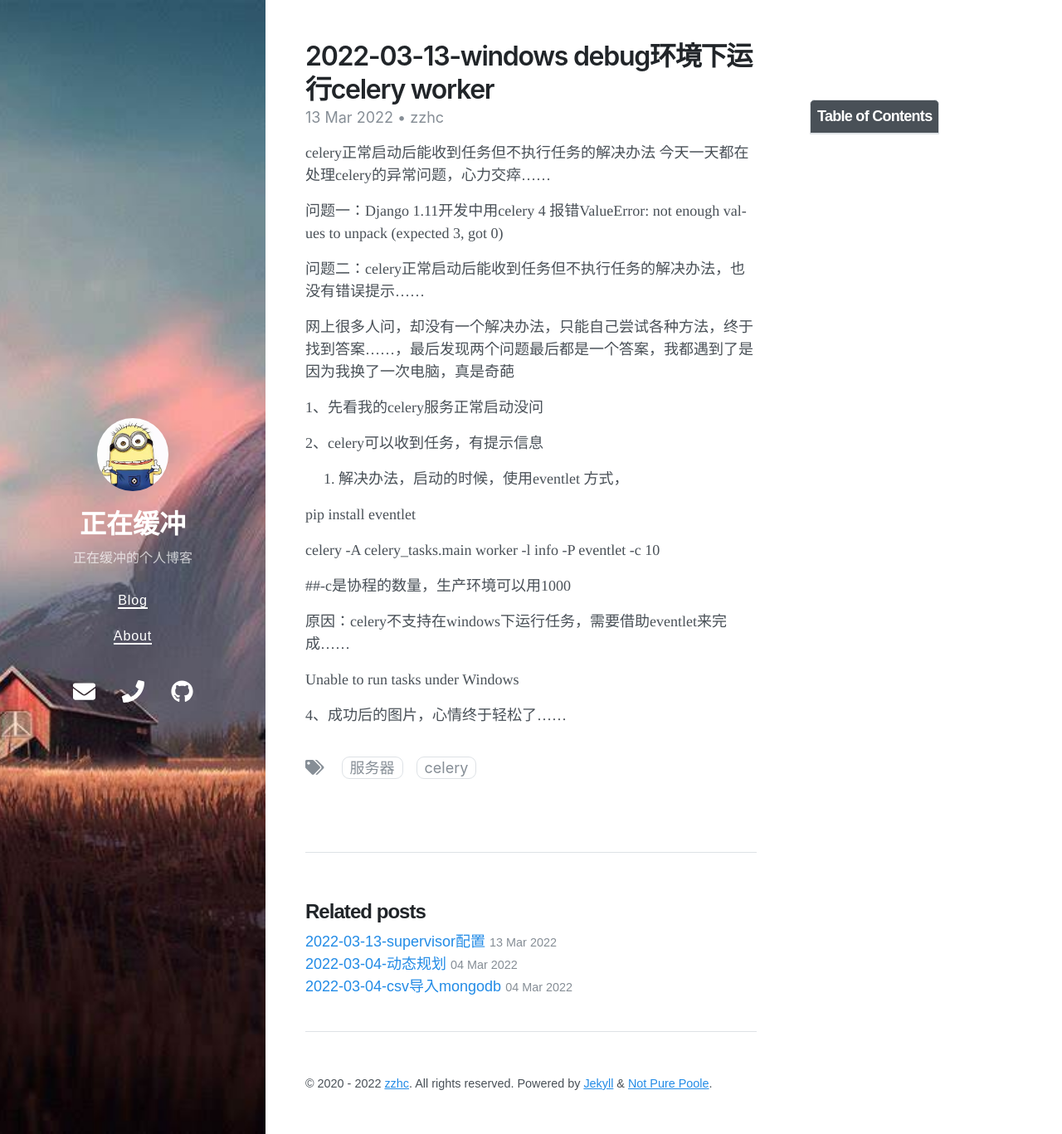
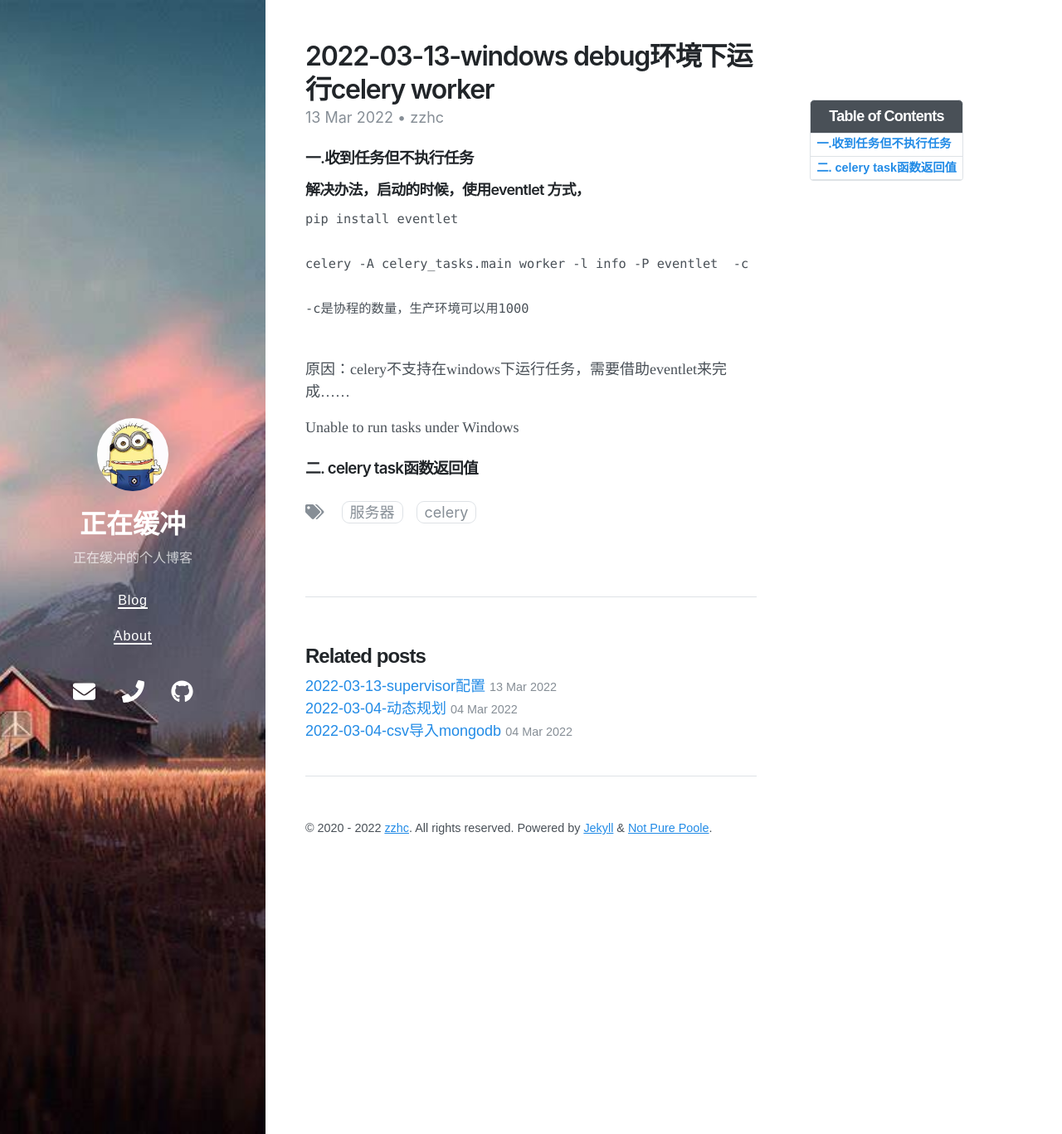
Before and after one commit to Zzhc3321/personal-blog.github.io, a Jekyll site: the page built from _posts/2022-03-13-windows debug环境下运行celery worker.md, in a window 1280 px wide and 1367 px high. Shown: the whole window at 83% size. Built offline with Jekyll 4.4.1, drawn with Linux system fonts in a browser that asks for light colours; nearby versions of some CDN libraries.

Commit message:
修改文件: _posts/2022-03-13-windows debug环境下运行celery worker.md

````diff
--- a/_posts/2022-03-13-windows debug环境下运行celery worker.md
+++ b/_posts/2022-03-13-windows debug环境下运行celery worker.md
@@ -7,33 +7,24 @@ toc: true
 math: true
 author: zzhc
 ---
-celery正常启动后能收到任务但不执行任务的解决办法
-今天一天都在处理celery的异常问题，心力交瘁……
 
-问题一：Django 1.11开发中用celery 4 报错ValueError: not enough values to unpack (expected 3, got 0)
-
-问题二：celery正常启动后能收到任务但不执行任务的解决办法，也没有错误提示……
-
-网上很多人问，却没有一个解决办法，只能自己尝试各种方法，终于找到答案……，最后发现两个问题最后都是一个答案，我都遇到了是因为我换了一次电脑，真是奇葩
-
-1、先看我的celery服务正常启动没问
+### 一.收到任务但不执行任务
 
 
+#### 解决办法，启动的时候，使用eventlet 方式，
 
-2、celery可以收到任务，有提示信息
-
-
-
-3. 解决办法，启动的时候，使用eventlet 方式，
-
+```shll
 pip install eventlet
 
 celery -A celery_tasks.main worker -l info -P eventlet  -c 10
 
-##-c是协程的数量，生产环境可以用1000
+-c是协程的数量，生产环境可以用1000
+```
 
 原因：celery不支持在windows下运行任务，需要借助eventlet来完成……
 
 Unable to run tasks under Windows
 
-4、成功后的图片，心情终于轻松了……
+
+
+### 二. celery task函数返回值
````
